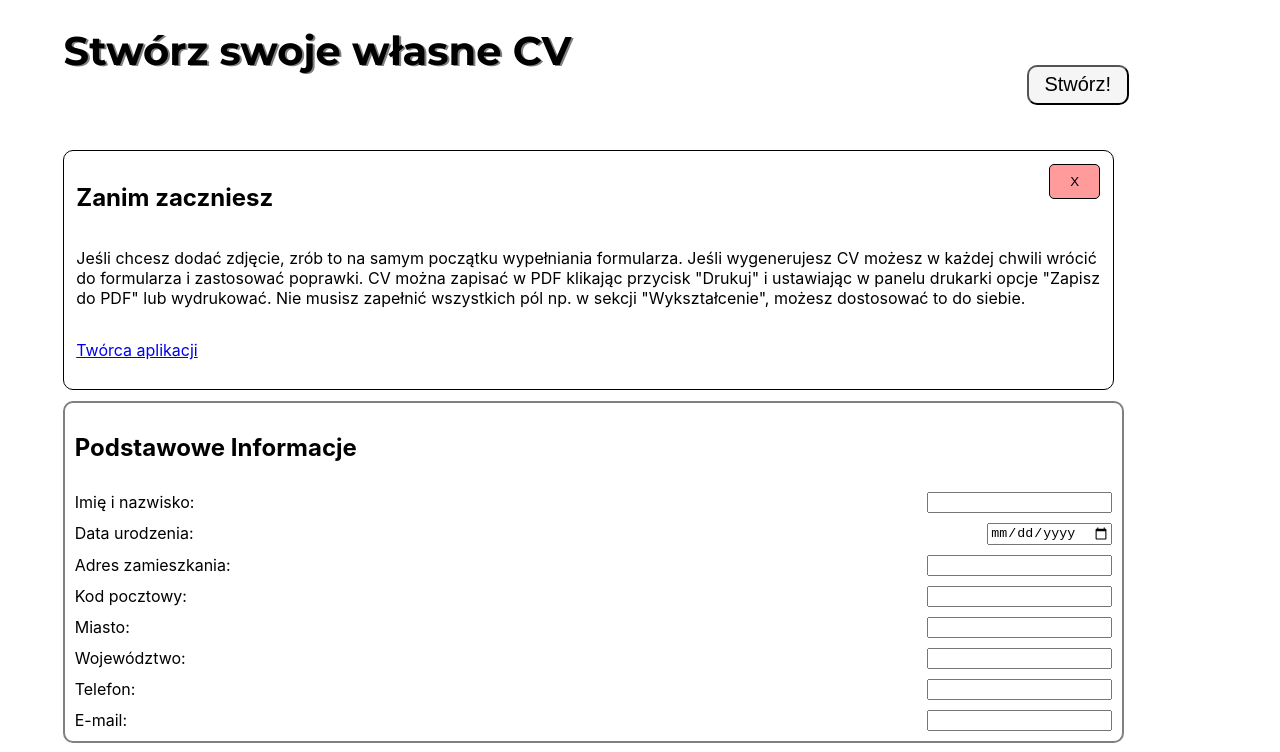
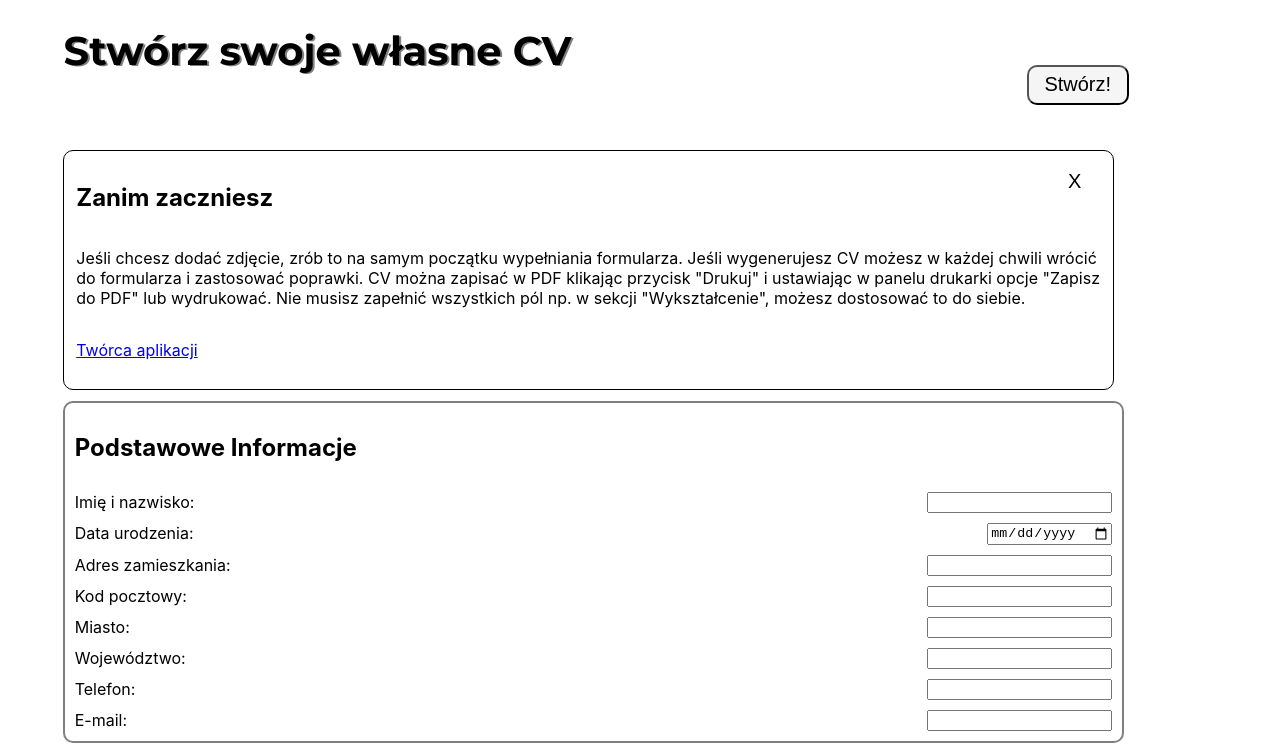
Before and after one commit to KLesiu/CV-maker, a React (Create React App) app: page / in a window 1280 px wide. Shown: the top 752 px of the page. Built offline with nearby package versions, Linux system fonts and the light colour scheme.

Commit message:
Finish project

```diff
--- a/src/components/styles/Popup.css
+++ b/src/components/styles/Popup.css
@@ -14,15 +14,16 @@
     width: 80%;
 }
 .popUp button{
-    border: 1px black solid;
+    border: none;
     border-radius: 5px;
-    background-color: rgba(255, 0, 0, 0.394);
+    background: none;
     cursor: pointer;
+    font-size: 20px;
     width: 5%;
     height: 35px;
 }
 .popUp button:hover{
-    background-color: red;
+   color: red;
 }
 .hidden{
     display: none;
```
Also changed, not shown: 2 other files (tests, documents, lock files or other folders).
